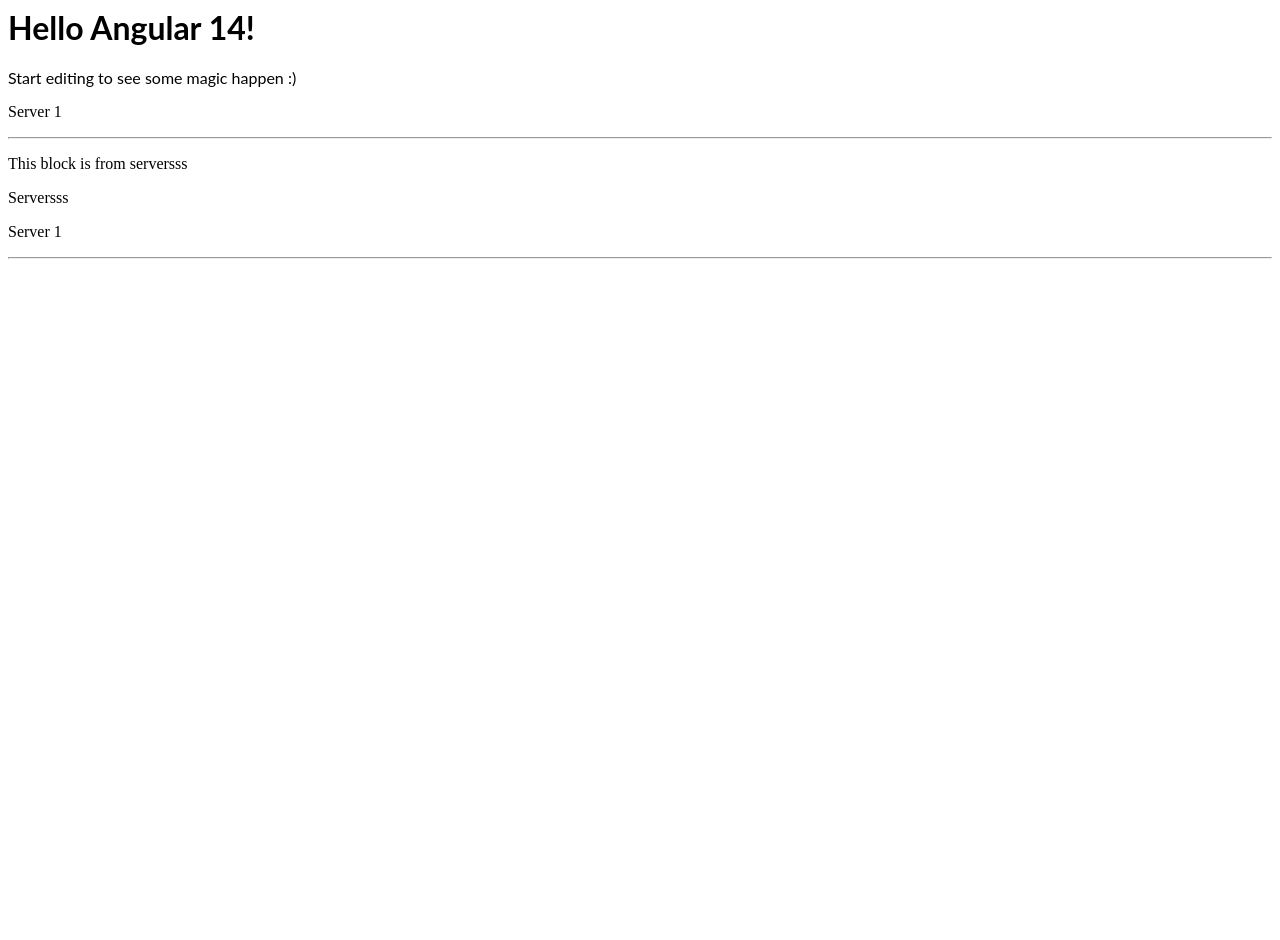
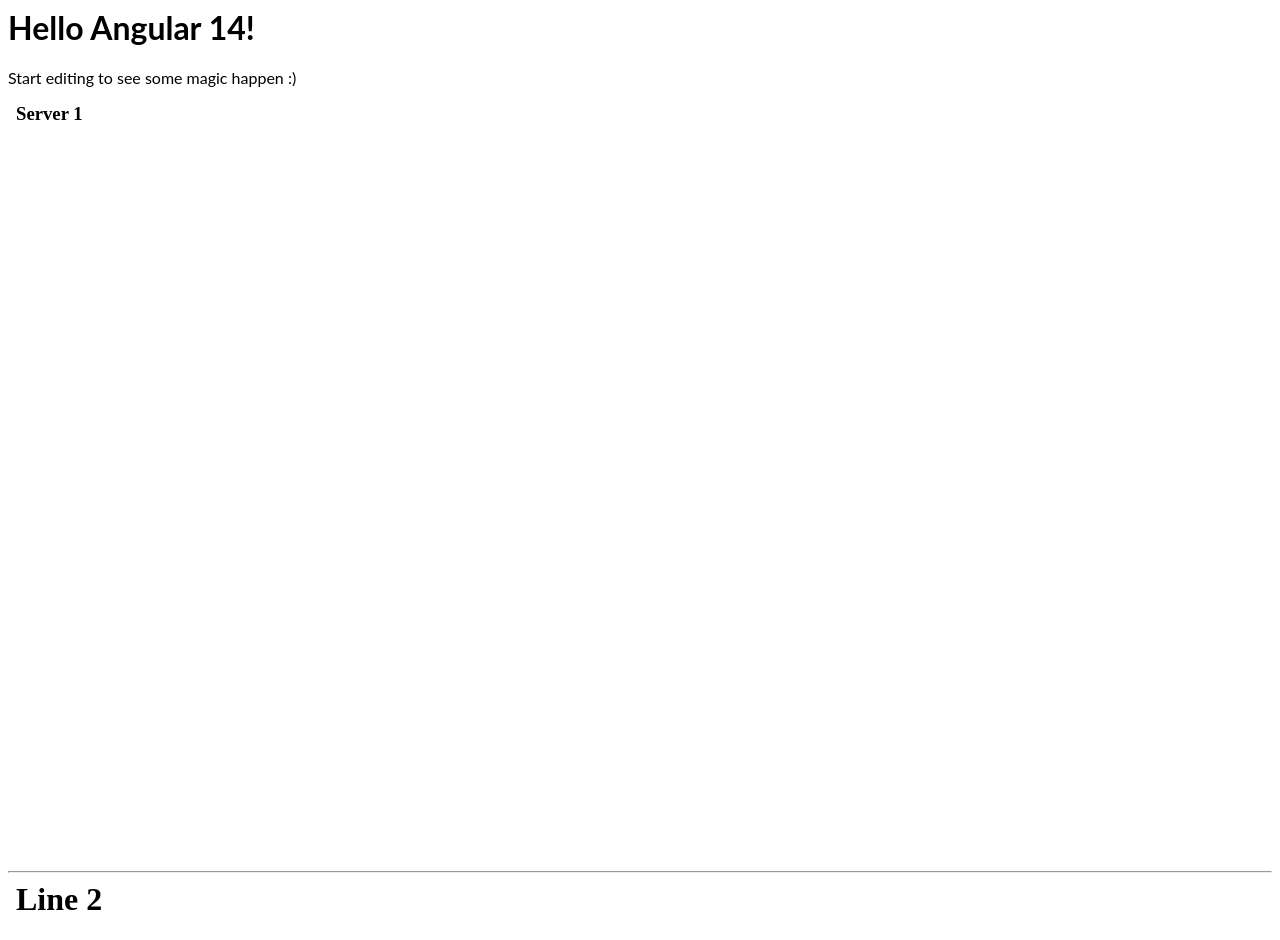
Before and after one commit to Skyler1097/Angular, an Angular app: page / in a window 1280 px wide. Shown: the top 940 px of the page. Before the commit the page ends 800 px from the top, so only its background shows below. Built offline with nearby package versions, Linux system fonts and the light colour scheme.

Commit message:
2 files modified, 2 added

```diff
--- a/src/app/server/server.component.html
+++ b/src/app/server/server.component.html
@@ -1 +1,4 @@
-<p>Server 1</p>
+<link rel="stylesheet" href="server.css">
+<body>
+<h3>Server 1</h3>
+</body>
--- /dev/null
+++ b/src/app/server/server.css
@@ -0,0 +1,6 @@
+h3{
+  color: red;
+}
+body{
+  background-color: cyan;
+}
--- /dev/null
+++ b/src/app/servers/servers.component.css
@@ -0,0 +1,6 @@
+h1{
+  color: blue
+}
+body{
+  background-color: antiquewhite
+}
--- a/src/app/servers/servers.component.html
+++ b/src/app/servers/servers.component.html
@@ -1,4 +1,8 @@
+<link rel="stylesheet" href="servers.component.css">
+<body>
+<h1>Line 2</h1>
 <p>This block is from serversss</p>
 <p>Serversss</p>
 <app-server></app-server>
 <hr>
+</body>
```
